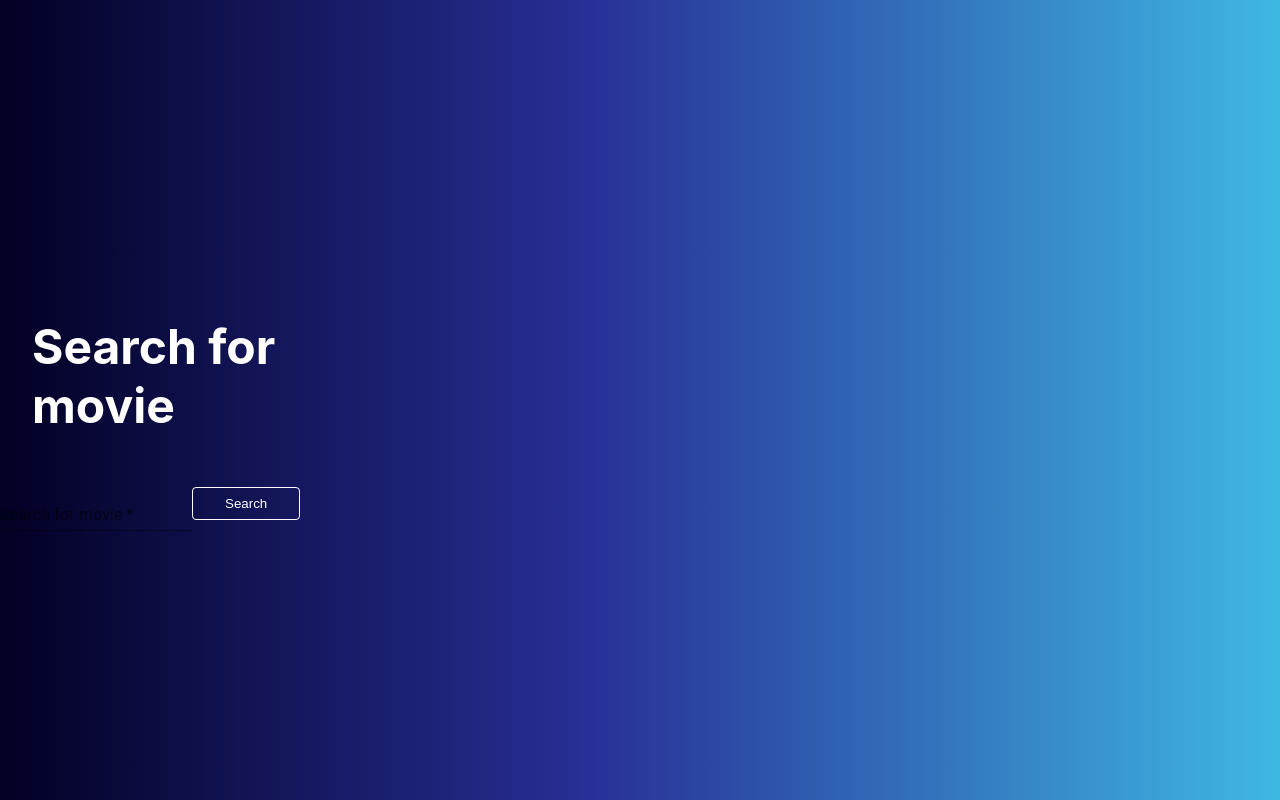
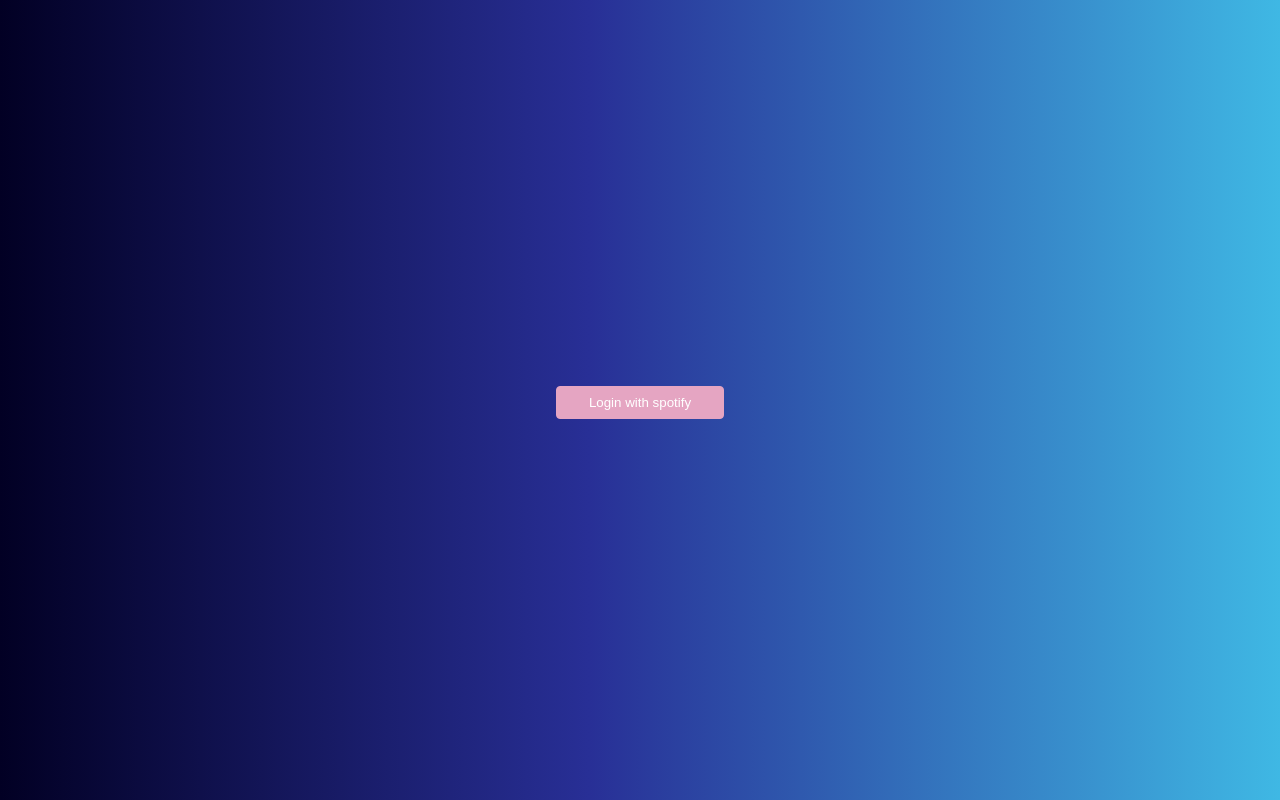
Before and after one commit to SigneBennmarker/soundtrackerapp, a React (Create React App) app in the folder frontend/: page /spotify in a window 1280 px wide. Built offline with nearby package versions, Linux system fonts and the light colour scheme.

Commit message:
Put login to spotify first

```diff
--- a/frontend/src/App.js
+++ b/frontend/src/App.js
@@ -1,10 +1,10 @@
-import {React} from "react"
+import { React, useState, useEffect } from "react"
 import { useQuery } from "@apollo/react-hooks"
 import gql from "graphql-tag"
 import "./App.css";
 import { BrowserRouter as Switch, Route } from "react-router-dom";
 import SearchForm from "../src/components/SearchForm";
-import SpotifySearch from "../src/components/spotifySearch";
+import SpotifyLogin from "../src/components/spotifyLogin";
 
 
 
@@ -19,16 +19,26 @@
 function App() {
   //const { loading, error, data } = useQuery(GET_MOVIE)
   //  console.log("data: ", data)
+  const [loggedIn, setLoggedIn] = useState('false')
 
-
+  useEffect(() => {
+    if (localStorage.getItem("accessToken")) {
+      setLoggedIn('true');
+    }
+  }, []);
 
   return (
     <div className="App">
       <header className="App-header">
         <Switch>
         </Switch>
-        <SearchForm></SearchForm>
-      {/* {data} */}
+
+        {loggedIn === 'true' && (
+          <SearchForm />
+        )}
+        {loggedIn === 'false' && <SpotifyLogin />}
+
+        {/* {data} */}
       </header>
     </div>
   );
--- /dev/null
+++ b/frontend/src/components/spotifyLogin/index.jsx
@@ -0,0 +1,63 @@
+import React, { useEffect, useState , useContext } from "react";
+import useStyles from "./styles";
+
+
+const CLIENT_ID = "f64a840edf8c4442bbd6ac2fc2432d8c";
+const SPOTIFY_AUTHORIZE_ENDPOINT = "https://accounts.spotify.com/authorize";
+const REDIRECT_URL_AFTER_LOGIN = "http://localhost:3000/";
+const SCOPES = ["playlist-modify-public"];
+const SPACE_DELIMETER = "%20";
+const SCOPES_URL_PARAM = SCOPES.join(SPACE_DELIMETER);
+
+
+const getReturnedParamsFromSpotifyAuth = (hash) => {
+    const stringAfterHashtag = hash.substring(1);
+    const paramsInUrl = stringAfterHashtag.split("&");
+    const paramsSplitUp = paramsInUrl.reduce((accmulater, currentValue) => {
+        console.log("current value :", currentValue);
+        const [key, value] = currentValue.split("=");
+        accmulater[key] = value;
+        return accmulater;
+    }, {});
+
+    return paramsSplitUp;
+}
+
+const SpotifyLogin = ({value}) => {
+    const [token, setToken] = useState("");
+    const classes = useStyles();
+
+
+    useEffect(() => {
+        if (window.location.hash) {
+            const {
+                access_token,
+                expires_in,
+                token_type
+            } = getReturnedParamsFromSpotifyAuth(window.location.hash);
+
+            localStorage.clear();
+            localStorage.setItem("accessToken", access_token);
+            localStorage.setItem("expiresIn", expires_in);
+            localStorage.setItem("tokenType", token_type);
+        }
+    });
+
+    useEffect(() => {
+        if (localStorage.getItem("accessToken")) {
+            setToken(localStorage.getItem("accessToken"));
+        }
+    }, []);
+
+    const handleLogin = () => {
+        window.location = `${SPOTIFY_AUTHORIZE_ENDPOINT}?client_id=${CLIENT_ID}&redirect_uri=${REDIRECT_URL_AFTER_LOGIN}&scope=${SCOPES_URL_PARAM}&response_type=token&show_dialog=true`;
+    }
+
+    return (
+        <div>
+            <button onClick={handleLogin} className={classes.buttonStyle}>Login with spotify</button>
+        </div>
+    );
+};
+
+export default SpotifyLogin;
--- /dev/null
+++ b/frontend/src/components/spotifyLogin/styles.js
@@ -0,0 +1,23 @@
+import { makeStyles } from '@material-ui/core/styles';
+
+const useStyles = makeStyles({
+    formStyle: {
+      background: '',
+      border: '1px solid rgba(80, 130, 252, 0.7)',
+      borderRadius: 4,
+      boxShadow: '0 3px 5px 2px rgba(80, 130, 252, 0.1)',
+      color: 'white',
+      height: 28,
+      padding: '0 50px',
+    },
+    buttonStyle: {
+        border: '1px solid #e5a5c2',
+        borderRadius: '4px',
+        padding: '0.5rem 2rem 0.5rem 2rem',
+        background : '#e5a5c2',
+        color: 'white',
+
+    }
+  });
+
+  export default useStyles;
--- a/frontend/src/components/spotifySearch/index.jsx
+++ b/frontend/src/components/spotifySearch/index.jsx
@@ -2,12 +2,6 @@
 import axios from "axios";
 import useStyles from "./styles";
 
-const CLIENT_ID = "f64a840edf8c4442bbd6ac2fc2432d8c";
-const SPOTIFY_AUTHORIZE_ENDPOINT = "https://accounts.spotify.com/authorize";
-const REDIRECT_URL_AFTER_LOGIN = "http://localhost:3000/";
-const SCOPES = ["playlist-modify-public"];
-const SPACE_DELIMETER = "%20";
-const SCOPES_URL_PARAM = SCOPES.join(SPACE_DELIMETER);
 
 // const SEARCH_ENDPOINT =
 //     "https://api.spotify.com/v1/search?q=frozen&type=playlist";
@@ -31,8 +25,6 @@
     const classes = useStyles();
     const [token, setToken] = useState("");
     const [data, setData] = useState();
-    const [playlistName, setPlaylistName] = useState("");
-    const [playlistUrl, setPlaylistUrl] = useState("");
     const [playlistID, setPlaylistID] = useState("");
 
     useEffect(() => {
@@ -63,10 +55,6 @@
         }
     }, []);
 
-    const handleLogin = () => {
-        window.location = `${SPOTIFY_AUTHORIZE_ENDPOINT}?client_id=${CLIENT_ID}&redirect_uri=${REDIRECT_URL_AFTER_LOGIN}&scope=${SCOPES_URL_PARAM}&response_type=token&show_dialog=true`;
-
-    }
 
     const handleSearch = () => {
       // value="se7en"
@@ -88,7 +76,6 @@
 
     return (
         <div>
-            <button onClick={handleLogin} className={classes.buttonStyle}>Login with spotify</button>
             <button onClick={handleSearch} className={classes.buttonStyle}>Get music</button>
 
             <iframe
--- a/frontend/src/components/spotifySearch/styles.js
+++ b/frontend/src/components/spotifySearch/styles.js
@@ -1,15 +1,6 @@
 import { makeStyles } from '@material-ui/core/styles';
 
 const useStyles = makeStyles({
-    formStyle: {
-      background: '',
-      border: '1px solid rgba(80, 130, 252, 0.7)',
-      borderRadius: 4,
-      boxShadow: '0 3px 5px 2px rgba(80, 130, 252, 0.1)',
-      color: 'white',
-      height: 28,
-      padding: '0 50px',
-    },
     buttonStyle: {
         border: '1px solid white',
         borderRadius: '1rem',
```
